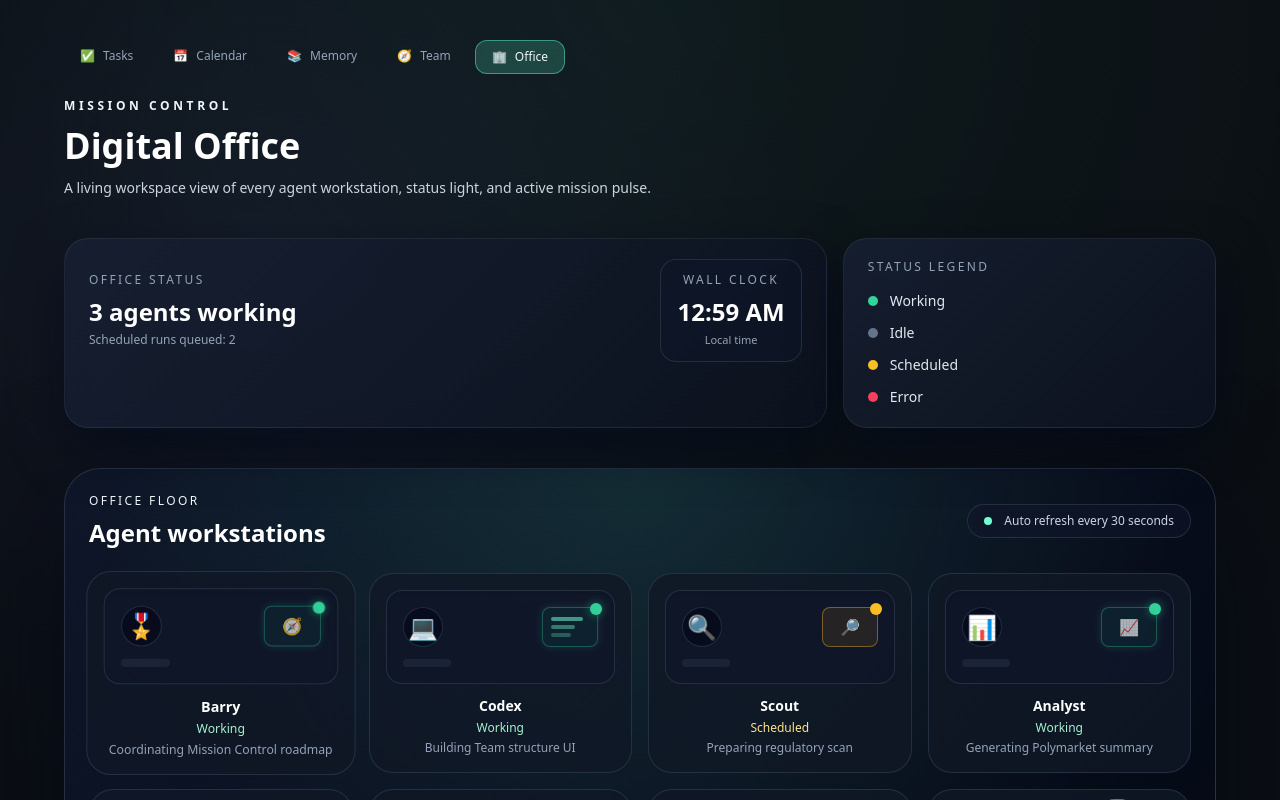
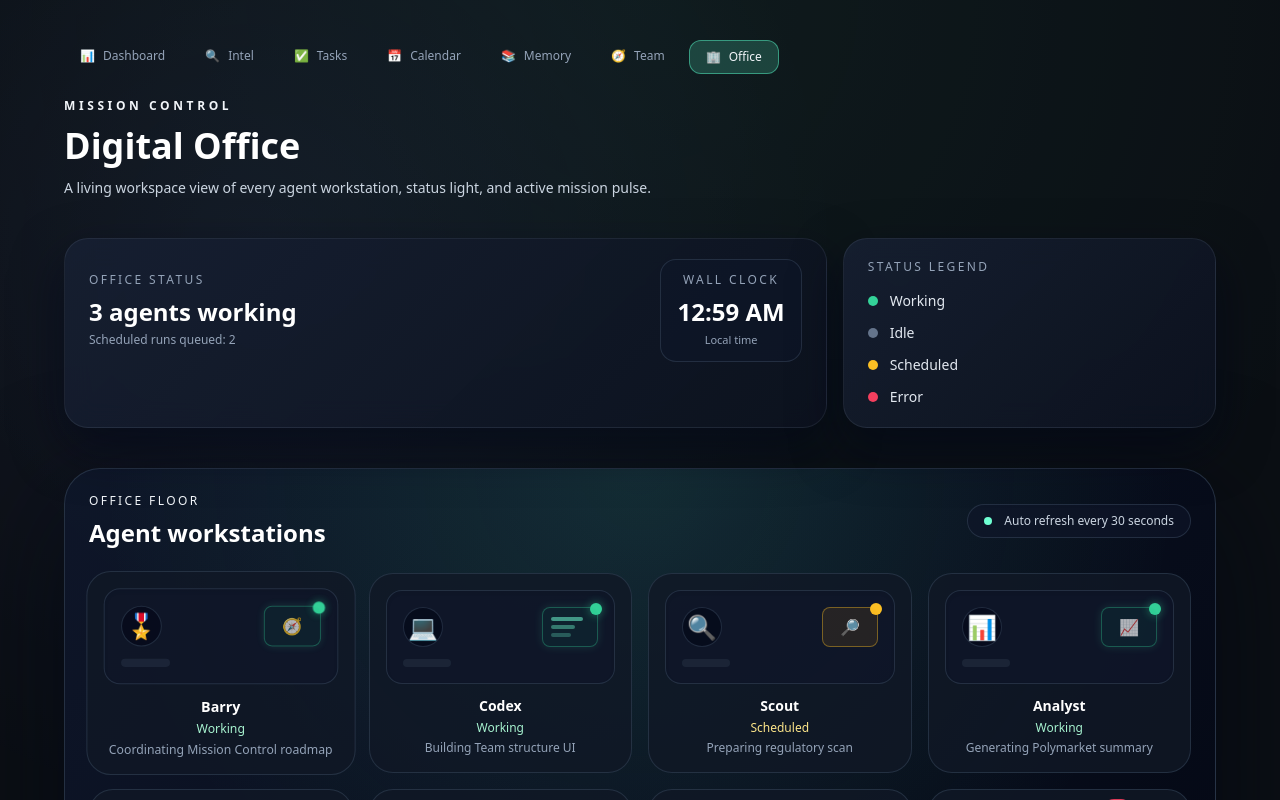
Before and after one commit to thejustinfagan/mission-control, a Next.js app: page /office in a window 1280 px wide. Shown: the top 800 px of the page. Built offline with nearby package versions, Linux system fonts and the light colour scheme; no server answers.

Commit message:
feat(nav): add Intel dashboard to navigation

```diff
--- a/src/components/navigation.tsx
+++ b/src/components/navigation.tsx
@@ -4,6 +4,8 @@ import Link from "next/link";
 import { usePathname } from "next/navigation";
 
 const links = [
+  { href: "/", label: "Dashboard", icon: "📊" },
+  { href: "/intel", label: "Intel", icon: "🔍" },
   { href: "/tasks", label: "Tasks", icon: "✅" },
   { href: "/calendar", label: "Calendar", icon: "📅" },
   { href: "/memory", label: "Memory", icon: "📚" },
```
